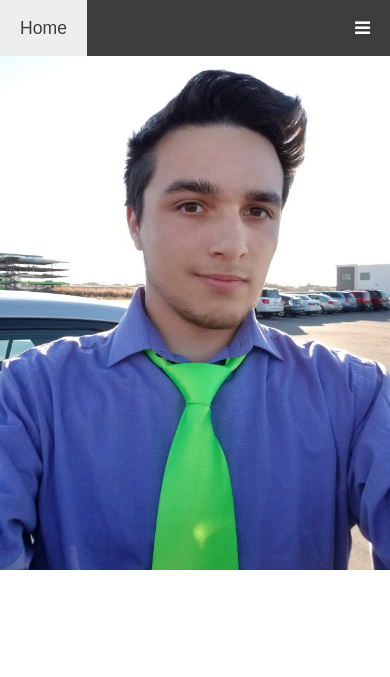
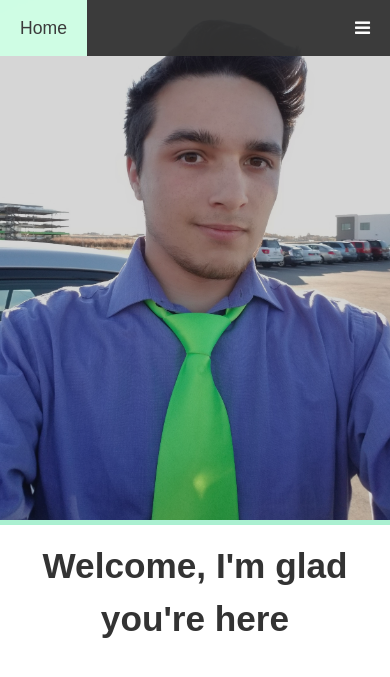
Before and after one commit to Lasky206/laskynet, a Jekyll site: the page built from index.md, in a window 390 px wide and 900 px high. Shown: the top 677 px of the window. Built offline with Jekyll 4.4.1, drawn with Linux system fonts in a browser that asks for light colours.

Commit message:
Working on picture add

```diff
--- a/css/master.css
+++ b/css/master.css
@@ -29,7 +29,7 @@ img {
 
 h1, h2, h3 {
   margin: 0;
-  padding: 1em 0;
+  padding: 15px 0;
 }
 
 p {
@@ -65,7 +65,7 @@ p {
 
 #navbar-home a:hover,
 #navbar-sites a:hover {
-  background-color: #eee;
+  background-color: #cfffe5;
   color: #333;
 }
 
@@ -73,9 +73,28 @@ p {
   display: none;
 }
 
+#main-title-mobile {
+  display: none;
+}
+
+#main-title {
+  display: block;
+}
+
+
 
 
 @media screen and (max-width: 600px) {
+  #section-a {
+    height: 100vh;
+    width: auto;
+  }
+
+  #section-b {
+    height: 100vh;
+    width: auto;
+  }
+
   .icon {
     display: block;
   }
@@ -104,8 +123,22 @@ p {
   }
 
   #portrait {
-    margin-top: 50px;
     position: relative;
     z-index: -1;
+    border-bottom: 5px solid #aaf0d1;
+    background-color: #333;
   }
+
+  #portrait img {
+    opacity: .80;
+  }
+
+  #main-title {
+    display: none;
+  }
+
+  #main-title-mobile {
+    display: block;
+  }
+
 }
--- a/index.md
+++ b/index.md
@@ -3,17 +3,19 @@
 # To modify the layout, see https://jekyllrb.com/docs/themes/#overriding-theme-defaults
 
 layout: home
+feature-title: Welcome, I'm glad you're here
 ---
 
-<div id="section-a">
+<div id="section-a" class="grid">
   <div class="content-wraper">
     <div id="portrait">
       <img src="{{ site.baseurl }}/img/selfportrait-01.jpg" alt="">
     </div>
+    <h1 id="main-title-mobile">{{ page.feature-title }}</h1>
   </div>
 </div>
 <div id="section-b">
   <div class="content-wrapper">
-
+    <h1 id="main-title">{{ page.feature-title}}</h1>
   </div>
 </div>
```
Also changed, not shown: 3 other files.
